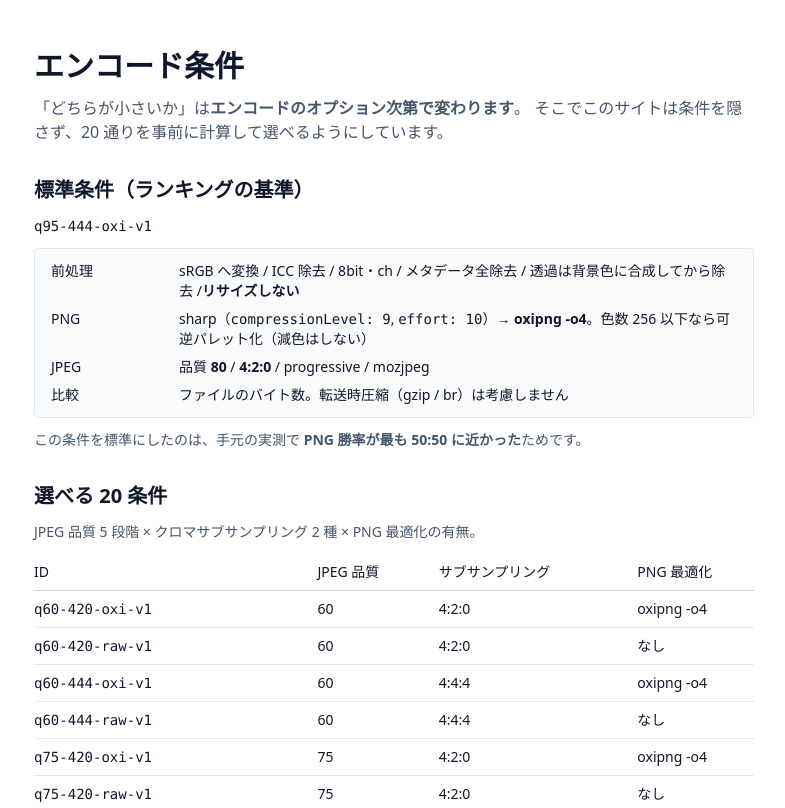
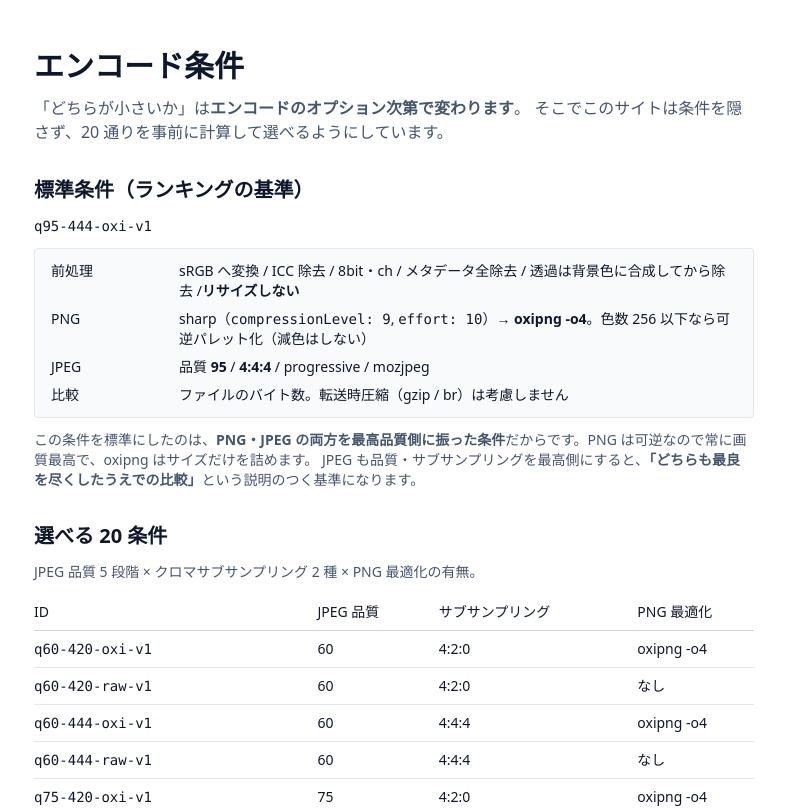
Before and after one commit to Daiius/png-jpeg-quiz, a Next.js app in the folder packages/web/: page /conditions in a window 1280 px wide. Shown: the top 808 px of the page, without its empty margins (246-1031 px from the left). Built offline with nearby package versions, Linux system fonts and the light colour scheme.

Commit message:
fix(web): 標準条件の説明をプロファイル定義から引く
再校正後も旧標準（品質 80 / 4:2:0）の説明文が ID と食い違ったまま残っていた。

```diff
--- a/packages/web/app/conditions/page.tsx
+++ b/packages/web/app/conditions/page.tsx
@@ -1,4 +1,4 @@
-import { ENCODE_PROFILES, STANDARD_PROFILE_ID } from '@png-jpeg-quiz/quiz-core'
+import { ENCODE_PROFILES, findProfile, STANDARD_PROFILE_ID } from '@png-jpeg-quiz/quiz-core'
 
 export const metadata = {
   title: 'エンコード条件 — PNG / JPEG どっちが小さい？',
@@ -14,6 +14,9 @@ export const metadata = {
  * **問題を特定できる形にしない**。
  */
 export default function ConditionsPage() {
+  // ⚠ 条件の中身を書き写さない（旧標準の説明文が残る事故を防ぐ）
+  const standard = findProfile(STANDARD_PROFILE_ID)
+
   return (
     <main className="mx-auto flex max-w-3xl flex-col gap-8 px-6 py-12">
       <div className="flex flex-col gap-3">
@@ -40,14 +43,17 @@ export default function ConditionsPage() {
           </dd>
           <dt className="font-medium">JPEG</dt>
           <dd>
-            品質 <strong>80</strong> / <strong>4:2:0</strong> / progressive / mozjpeg
+            品質 <strong>{standard?.jpegQuality}</strong> /{' '}
+            <strong>{standard?.chromaSubsampling}</strong> / progressive / mozjpeg
           </dd>
           <dt className="font-medium">比較</dt>
           <dd>ファイルのバイト数。転送時圧縮（gzip / br）は考慮しません</dd>
         </dl>
         <p className="text-sm text-slate-600">
-          この条件を標準にしたのは、手元の実測で <strong>PNG 勝率が最も 50:50 に近かった</strong>
-          ためです。
+          この条件を標準にしたのは、<strong>PNG・JPEG の両方を最高品質側に振った条件</strong>
+          だからです。PNG は可逆なので常に画質最高で、oxipng はサイズだけを詰めます。 JPEG
+          も品質・サブサンプリングを最高側にすると、
+          <strong>「どちらも最良を尽くしたうえでの比較」</strong>という説明のつく基準になります。
         </p>
       </section>
 
--- a/packages/web/app/page.tsx
+++ b/packages/web/app/page.tsx
@@ -1,7 +1,11 @@
-import { STANDARD_PROFILE_ID } from '@png-jpeg-quiz/quiz-core'
+import { findProfile, STANDARD_PROFILE_ID } from '@png-jpeg-quiz/quiz-core'
 import { StartPanel } from './StartPanel.tsx'
 
 export default function HomePage() {
+  // ⚠ 標準条件の中身を**書き写さない**。プロファイル定義から引く。
+  // 旧標準（q80-420）の説明文が再校正後も残っていて、ID と食い違っていた
+  const standard = findProfile(STANDARD_PROFILE_ID)
+
   return (
     <main className="mx-auto flex max-w-2xl flex-col gap-6 px-6 py-16">
       <h1 className="text-3xl font-bold">PNG / JPEG どっちが小さい？</h1>
@@ -15,7 +19,8 @@ export default function HomePage() {
         <dd className="font-mono">{STANDARD_PROFILE_ID}</dd>
         <dd className="mt-1 text-slate-600">
           PNG: sharp（compressionLevel 9 / effort 10）→ oxipng -o4 ／ JPEG: 品質
-          80・4:2:0・progressive・mozjpeg ／ リサイズなし
+          {standard?.jpegQuality}・{standard?.chromaSubsampling}・progressive・mozjpeg ／
+          リサイズなし
         </dd>
       </dl>
 
```
